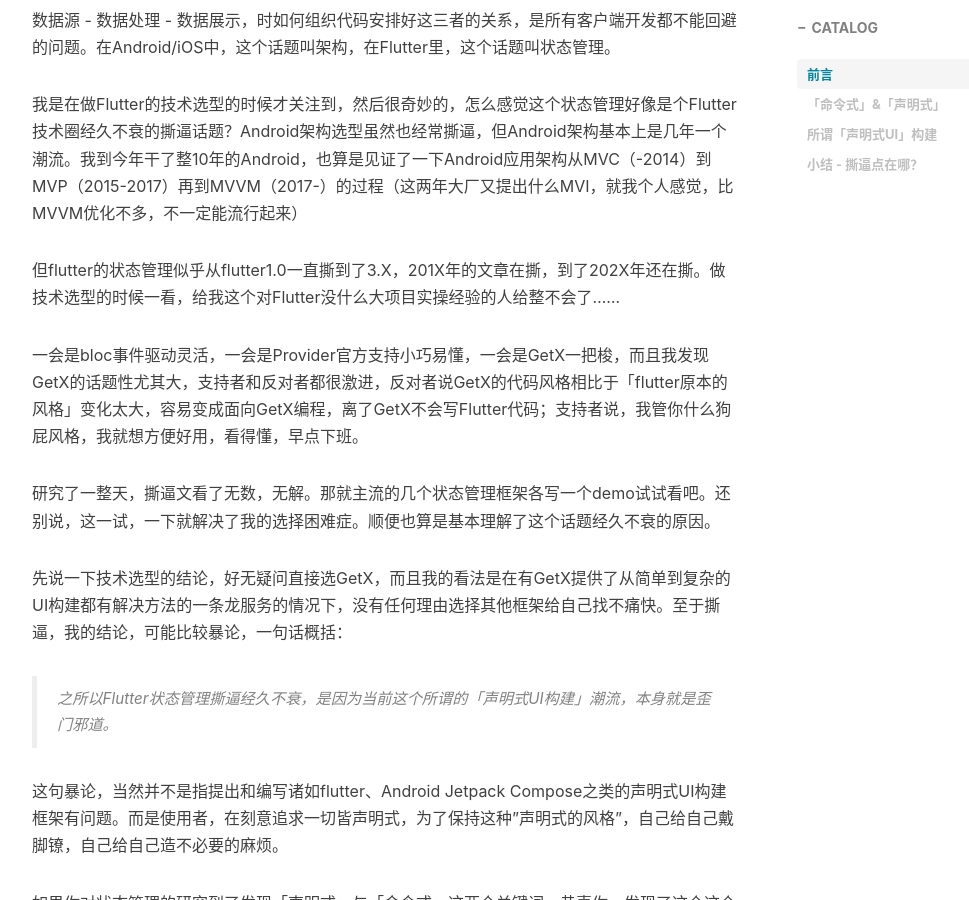
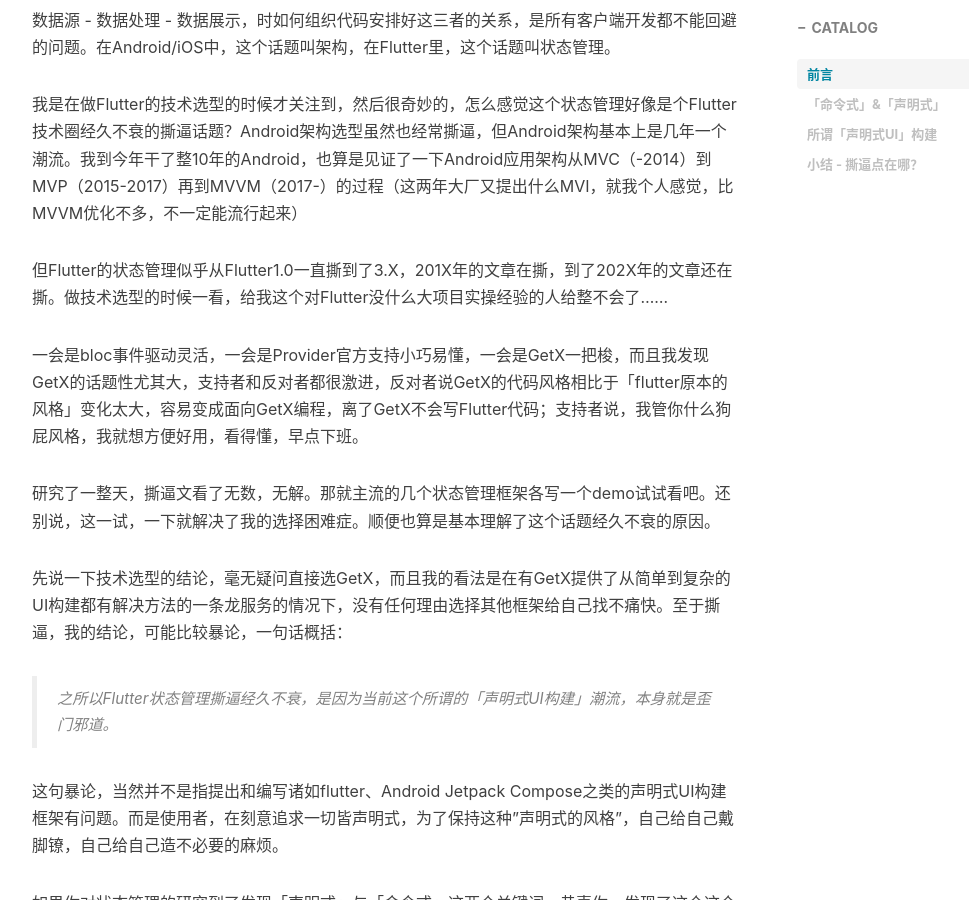
Before and after one commit to lx8421bcd/lx8421bcd.github.io, a Jekyll site: the page built from _posts/2023-12-04-GetX的非议与所谓声明式UI.md, in a window 1280 px wide and 900 px high, scrolled down 556 px. Shown: the whole window, without its empty margins (233-1202 px from the left). Built offline with Jekyll 4.4.1, drawn with Linux system fonts in a browser that asks for light colours; nearby versions of some CDN libraries; comment, search, counter and statistics services are not loaded; some of the changed text lies outside the part shown.

Commit message:
update post

```diff
--- a/_posts/2023-12-04-GetX的非议与所谓声明式UI.md
+++ b/_posts/2023-12-04-GetX的非议与所谓声明式UI.md
@@ -15,13 +15,13 @@
 
 我是在做Flutter的技术选型的时候才关注到，然后很奇妙的，怎么感觉这个状态管理好像是个Flutter技术圈经久不衰的撕逼话题？Android架构选型虽然也经常撕逼，但Android架构基本上是几年一个潮流。我到今年干了整10年的Android，也算是见证了一下Android应用架构从MVC（-2014）到MVP（2015-2017）再到MVVM（2017-）的过程（这两年大厂又提出什么MVI，就我个人感觉，比MVVM优化不多，不一定能流行起来）
 
-但flutter的状态管理似乎从flutter1.0一直撕到了3.X，201X年的文章在撕，到了202X年还在撕。做技术选型的时候一看，给我这个对Flutter没什么大项目实操经验的人给整不会了……
+但Flutter的状态管理似乎从Flutter1.0一直撕到了3.X，201X年的文章在撕，到了202X年的文章还在撕。做技术选型的时候一看，给我这个对Flutter没什么大项目实操经验的人给整不会了……
 
 一会是bloc事件驱动灵活，一会是Provider官方支持小巧易懂，一会是GetX一把梭，而且我发现GetX的话题性尤其大，支持者和反对者都很激进，反对者说GetX的代码风格相比于「flutter原本的风格」变化太大，容易变成面向GetX编程，离了GetX不会写Flutter代码；支持者说，我管你什么狗屁风格，我就想方便好用，看得懂，早点下班。
 
 研究了一整天，撕逼文看了无数，无解。那就主流的几个状态管理框架各写一个demo试试看吧。还别说，这一试，一下就解决了我的选择困难症。顺便也算是基本理解了这个话题经久不衰的原因。
 
-先说一下技术选型的结论，好无疑问直接选GetX，而且我的看法是在有GetX提供了从简单到复杂的UI构建都有解决方法的一条龙服务的情况下，没有任何理由选择其他框架给自己找不痛快。至于撕逼，我的结论，可能比较暴论，一句话概括：
+先说一下技术选型的结论，毫无疑问直接选GetX，而且我的看法是在有GetX提供了从简单到复杂的UI构建都有解决方法的一条龙服务的情况下，没有任何理由选择其他框架给自己找不痛快。至于撕逼，我的结论，可能比较暴论，一句话概括：
 
 > 之所以Flutter状态管理撕逼经久不衰，是因为当前这个所谓的「声明式UI构建」潮流，本身就是歪门邪道。
 
```
Also changed, not shown: other parts of _posts/2023-12-04-GetX的非议与所谓声明式UI.md (+1 -1 lines).
